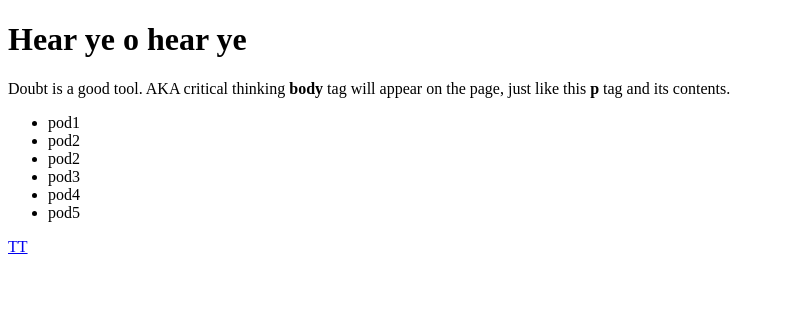
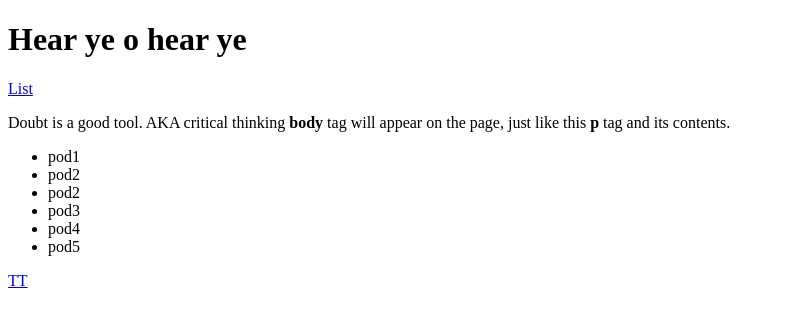
Before and after one commit to TowleT/pods, a plain HTML site: page index.html in a window 1280 px wide. Shown: the whole page, without its empty margins (0-785 px from the left). Drawn offline with Linux system fonts and the light colour scheme.

Commit message:
index.html

```diff
--- a/index.html
+++ b/index.html
@@ -5,6 +5,7 @@
   </head>
   <h1>Hear ye o hear ye</h1>
   <body>
+    <a href="listpods.htm"> List</a>
     <p>Doubt is a good tool. AKA critical thinking <strong>body</strong> tag will appear on the page, just like this <strong>p</strong> tag and its contents.</p>
 <ul> <li>pod1 </li>
   <li>pod2 </li>
```
